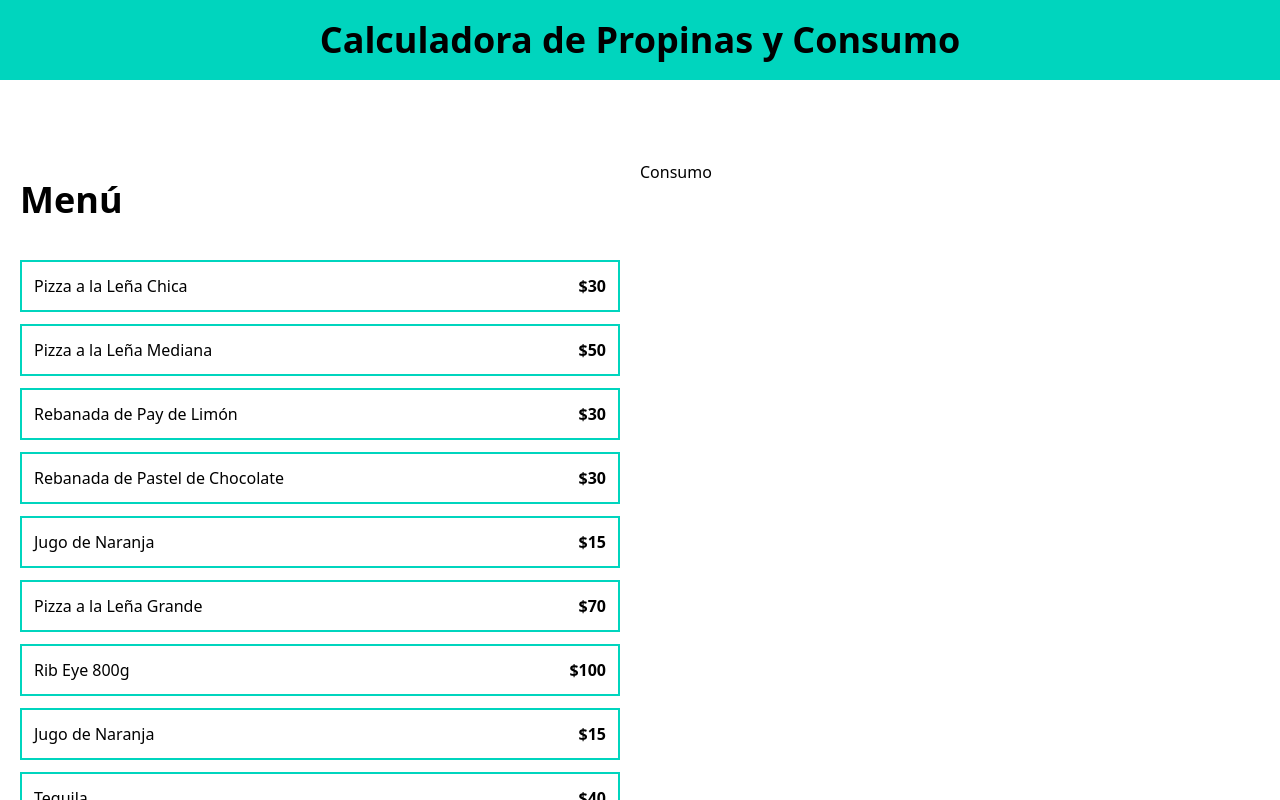
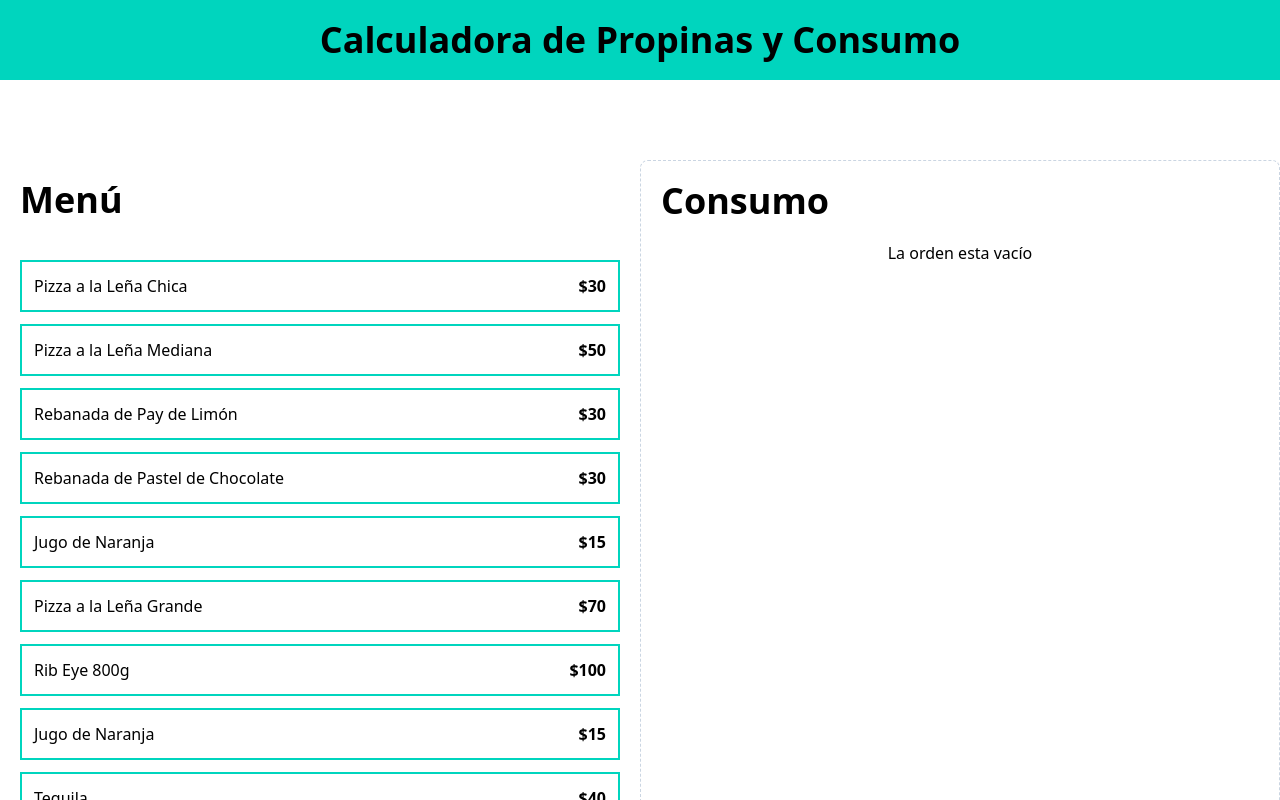
Before and after one commit to cesar91bo/CalculadoraPropina, a React (Vite) app: page / in a window 1280 px wide. Shown: the top 800 px of the page. Built offline with nearby package versions, Linux system fonts and the light colour scheme.

Commit message:
se creó nuevo componente para cargar los consumos y la cantidad

```diff
--- a/src/App.tsx
+++ b/src/App.tsx
@@ -1,10 +1,11 @@
 import MenuItem from "./components/MenuItem"
+import OrderContents from "./components/OrderContents"
 import { menuItems } from "./data/db"
 import useOrder from "./hooks/useOrder"
 
 function App() {
 
-  const {addItem} = useOrder()
+  const {order, addItem} = useOrder()
   return (
     <>
     <header className="bg-teal-400 py-5">
@@ -23,8 +24,10 @@
             ))}
           </div>
         </div>
-        <div>
-          <h2>Consumo</h2>
+        <div className="border border-dashed border-slate-300 p-5 rounded-lg space-y-10">
+            <OrderContents
+            order={order}
+            />
         </div>
       </main>
     </>
--- /dev/null
+++ b/src/components/OrderContents.tsx
@@ -0,0 +1,23 @@
+import { OrderItem } from "../types/";
+type OrderContentsProps = {
+    order: OrderItem[];
+}
+
+export default function OrderContents ({ order }: OrderContentsProps) {
+  return (
+    <div>
+        <h2 className='font-black text-4xl'>Consumo</h2>
+        <div className="space-y-3 mt-5">
+          {order.length === 0 ?
+          <p className="text-center">La orden esta vacío</p>
+        : (order.map(item => (
+            <div key={item.id} className="flex justify-between items-center">
+              <p>{item.name}</p>
+              <p>{item.quantity}</p>
+            </div>
+            ))
+          )}
+        </div>
+    </div>
+  )
+}
--- a/src/hooks/useOrder.ts
+++ b/src/hooks/useOrder.ts
@@ -22,6 +22,7 @@
     }
 
     return{
+        order,
         addItem
     }
 }
```
